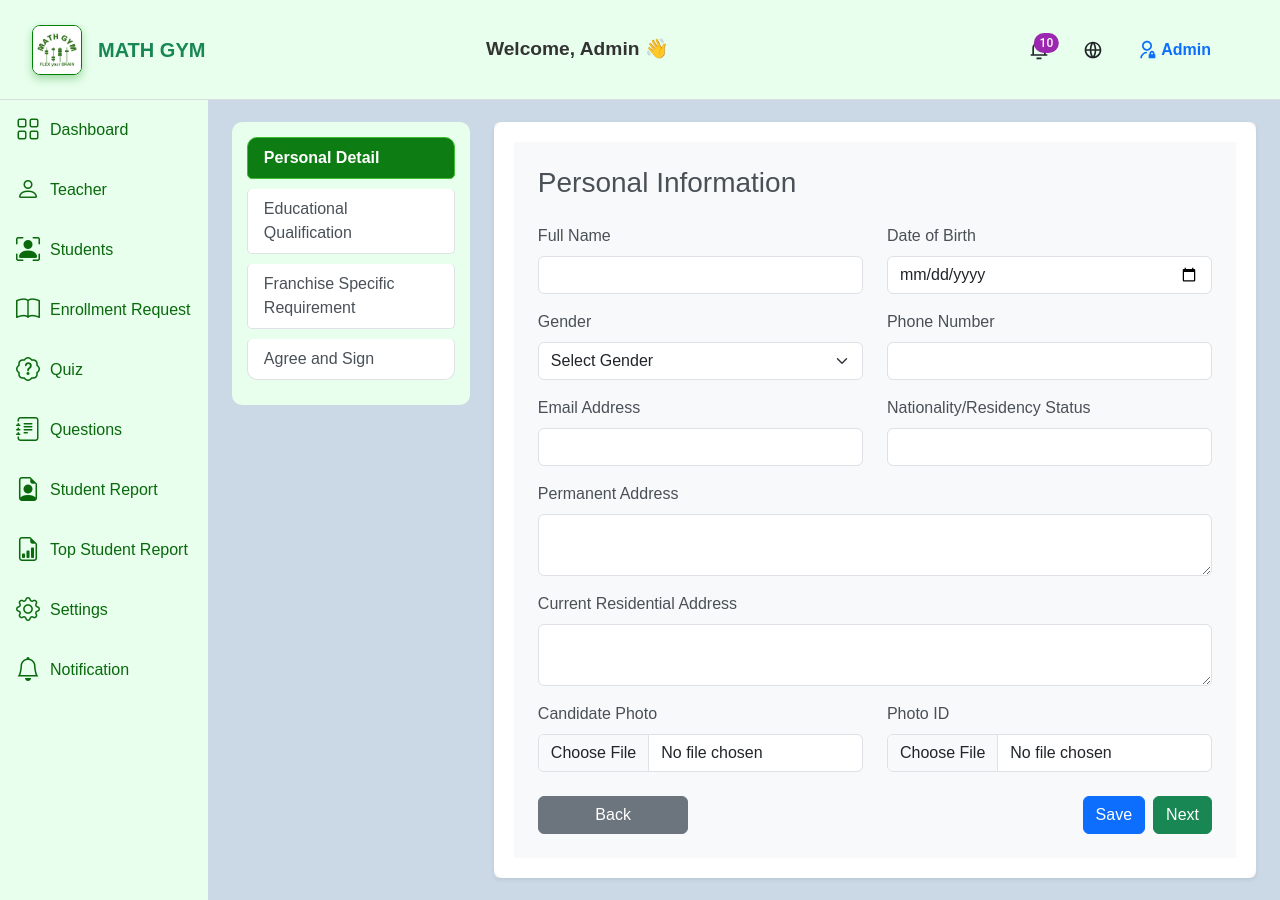
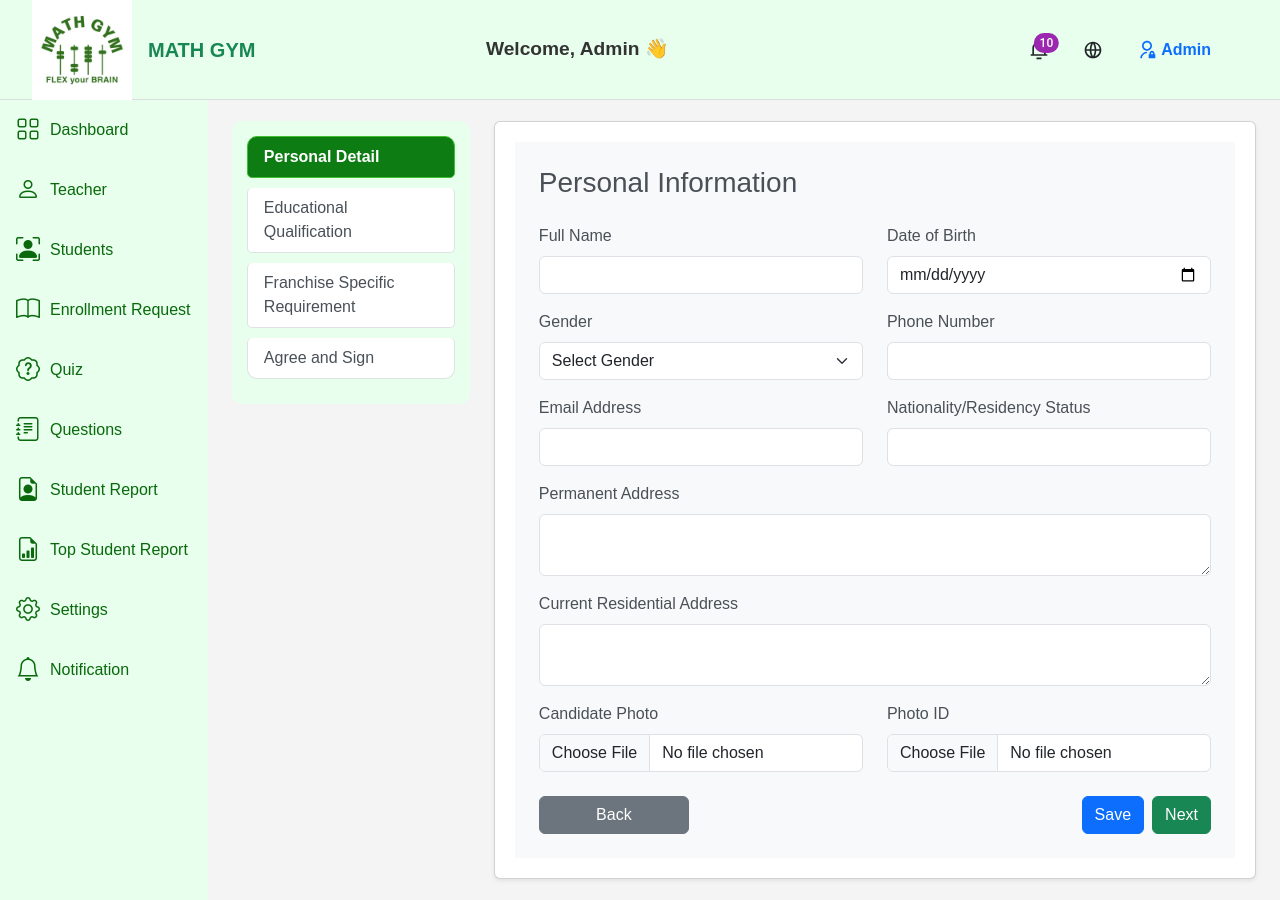
Before and after one commit to tech-ao/Quiz, a React (Create React App) app: page /addTeacher in a window 1280 px wide. Built offline with nearby package versions, Linux system fonts and the light colour scheme.

Commit message:
Teacher Part and API integration

```diff
--- a/src/Components/Admin/adminLogin.css
+++ b/src/Components/Admin/adminLogin.css
@@ -79,8 +79,7 @@
 
   @media (max-width: 480px) {
     .login-card {
-      padding: 1rem;
-      max-width: 95%;
+      padding: 2.5rem;
     }
 
     .login-card h2 {
--- a/src/Style.css
+++ b/src/Style.css
@@ -1,23 +1,6 @@
 body {
   background-color: #efeff0;
 }
-
-.maincontainerbg{
-  background-color: #cbd8e6;
-}
-
-
-
-
-h2,
-h5 {
-  color: #343a40;
-}
-
-.modalbg{
-  background-color: #e7ffec;
-}
-
 
 .modalbg input,
 .modalbg select,
@@ -28,6 +11,15 @@ h5 {
   padding: 5px;
   box-shadow: none;
   color: #333;
+}
+
+.header {
+  display: flex;
+  justify-content: space-between;
+  align-items: center;
+  padding: 1rem 2rem;
+  background-color: #e7ffec;
+  height:100px;
 }
 .modalbg input:focus,
 .modalbg select:focus,
@@ -43,11 +35,7 @@ h5 {
 }
 
 
-.card {
-  border: none;
-  background-color: #f3f3f3;
 
-}
 
 
 .button:hover {
@@ -60,15 +48,13 @@ h5 {
   border-radius: 20px;
 }
 
-button {
-  border-radius: 50px;
-}
 
 .sub-container {
   background-color: white;
   padding: 10px;
   border-radius: 20px;
 }
+
 .toggle-btn {
   position: fixed;
   top: 10px;
@@ -88,22 +74,13 @@ button {
 
 .nav-link.active {
   background-color: #bdfdd9 !important;
-  /* Light green color */
   border-left: 4px solid green;
-  /* Left border for the active item */
   color: #000;
 }
 
 
 
-.displayFlex {
-  display: flex;
-}
 
-
-.login-card {
-  width: 450px;
-}
 
 .form-control:focus {
   border-color: #28a745;
@@ -138,37 +115,7 @@ button {
   transition: border-color .15s ease-in-out, box-shadow .15s ease-in-out;
 }
 
-.logo {
-  width: 150px;
-  height: auto;
-  border: 1px solid green;
-  border-radius: 8px;
-  box-shadow: 0 4px 8px rgba(0, 128, 0, 0.3);
-  object-fit: contain;
-}
 
-.logo1 {
-  width: 50px;
-  height: auto;
-  border: 1px solid green;
-  border-radius: 8px;
-  box-shadow: 0 4px 8px rgba(0, 128, 0, 0.3);
-  object-fit: contain;
-  margin-right: 1rem;
-}
-
-.bg-custom {
-  background-color: #f3f8e0;
-}
-
-.header {
-  display: flex;
-  justify-content: space-between;
-  align-items: center;
-  padding: 1rem 2rem;
-  background-color: #e7ffec;
-  height:100px;
-}
 
 
 
@@ -178,43 +125,17 @@ button {
   padding: 5px 10px;
 }
 
-/* .bg-image {
-  background-image: url('./Components/images/BGIMG.JPG');
-  background-size: cover;
-  background-position: center;
-  background-repeat: no-repeat;
-} */
 
-.bg-image {
-  background-image: url('./Components/images/BGIMG.JPG');
-  /* Update with your background image path */
-  background-size: cover;
-  background-position: center;
-  background-repeat: no-repeat;
-}
-
-.bg1-image {
-  background-image: url('./Components/images/abacus.jpg');
-  /* Update with your background image path */
-  background-size: cover;
-  background-repeat: no-repeat;
-  background-position: center;
-}
-
-
-/* Container for the button and tooltip */
 .icon-button-container {
   position: relative;
   display: inline-block;
   margin-right: 10px;
 }
 
-/* Tooltip styling */
 .tooltip-text {
   visibility: hidden;
   position: absolute;
   bottom: 120%;
-  /* Position the tooltip above the button */
   left: 50%;
   transform: translateX(-50%);
   background-color: #000;
@@ -229,24 +150,7 @@ button {
   transition: opacity 0.2s ease-in-out;
 }
 
-@media (max-width: 768px) {
-  .login-card {
-    padding: 1rem;
-    margin: 0 1rem;
-  }
 
-  .login-card img {
-    width: 60px;
-  }
-
-  .login-card h2 {
-    font-size: 1.5rem;
-  }
-
-  .login-card p {
-    font-size: 0.9rem;
-  }
-}
 
 
 .tooltip-text::after {
```
